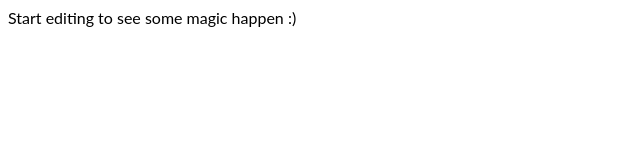
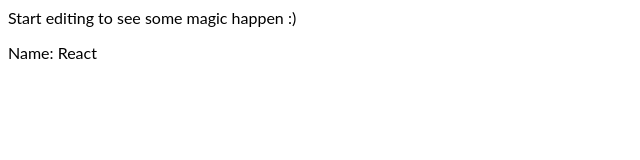
Before and after one commit to railsstudent/react-ts-graphql-starwar, a React (Create React App) app: page / in a window 1280 px wide. Shown: the top 160 px of the page, without its empty margins (0-640 px from the left). Built offline with nearby package versions, Linux system fonts and the light colour scheme.

Commit message:
Refactor:  App

```diff
--- a/App.tsx
+++ b/App.tsx
@@ -1,25 +1,17 @@
-import React, { Component } from 'react';
+import React, { Component, useState } from 'react';
 
-interface AppProps { }
-interface AppState {
-  name: string;
+const App = () => {
+  const [name] = useState('React');
+  return (
+    <div>
+      <p>
+        Start editing to see some magic happen :)
+      </p>
+      <p>
+        Name: { name }
+      </p>
+    </div>
+  )
 }
 
-export class App extends Component<AppProps, AppState> {
-  constructor(props) {
-    super(props);
-    this.state = {
-      name: 'React'
-    };
-  }
-
-  render() {
-    return (
-      <div>
-        <p>
-          Start editing to see some magic happen :)
-        </p>
-      </div>
-    );
-  }
-}
+export default App;
--- a/index.tsx
+++ b/index.tsx
@@ -1,6 +1,6 @@
 import React, { Component } from 'react';
 import { render } from 'react-dom';
 import './style.css';
-import { App } from './App';
+import App from './App';
 
 render(<App />, document.getElementById('root'));
```
